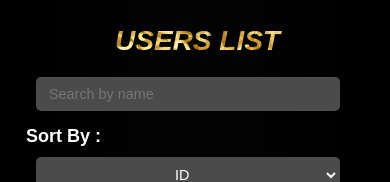
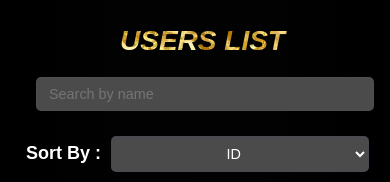
Before and after one commit to POORVAJA-V/WISDOM-PEAK-DATA-FETCH, a React (Create React App) app: page / in a window 390 px wide. Shown: the top 182 px of the page. Built offline with nearby package versions, Linux system fonts and the light colour scheme; no server answers.

Commit message:
initial commit

```diff
--- a/src/Components/Home/index.css
+++ b/src/Components/Home/index.css
@@ -190,9 +190,14 @@
     .filter{
       margin-left:20px;
     }
-    .filter input,
-    .filter select {
-      width: 90%;
+    .filter input
+    {
+      width: 100%;
+      font-size: 0.9rem;
+      margin-right: 20px;
+    }
+    .filter select{
+      width:70%;
       font-size: 0.9rem;
       margin-right: 20px;
     }
@@ -216,6 +221,6 @@
       padding:10px;
     }
     .heading{
-      margin-left:5px;
+      margin-left:15px;
     }
   }
```
